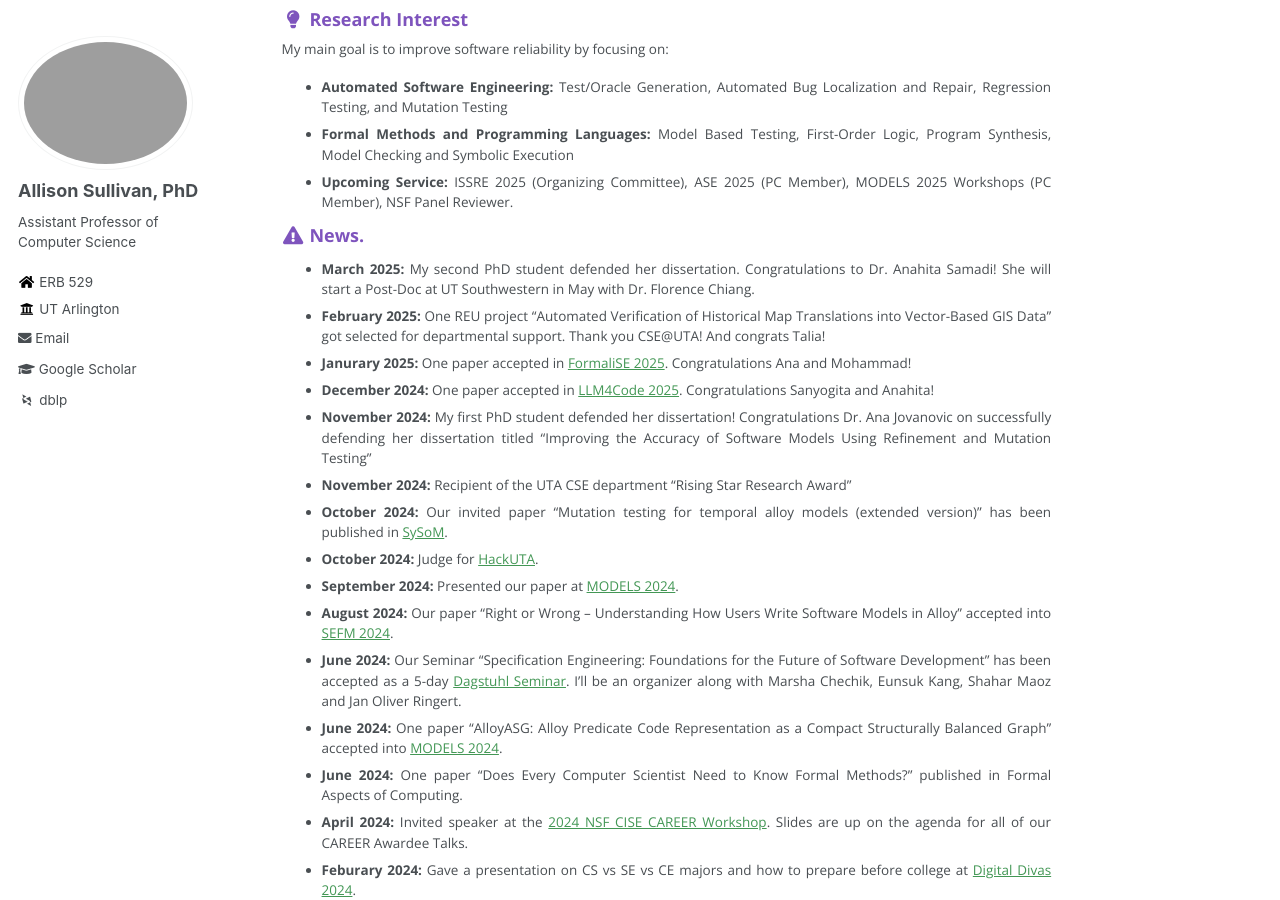
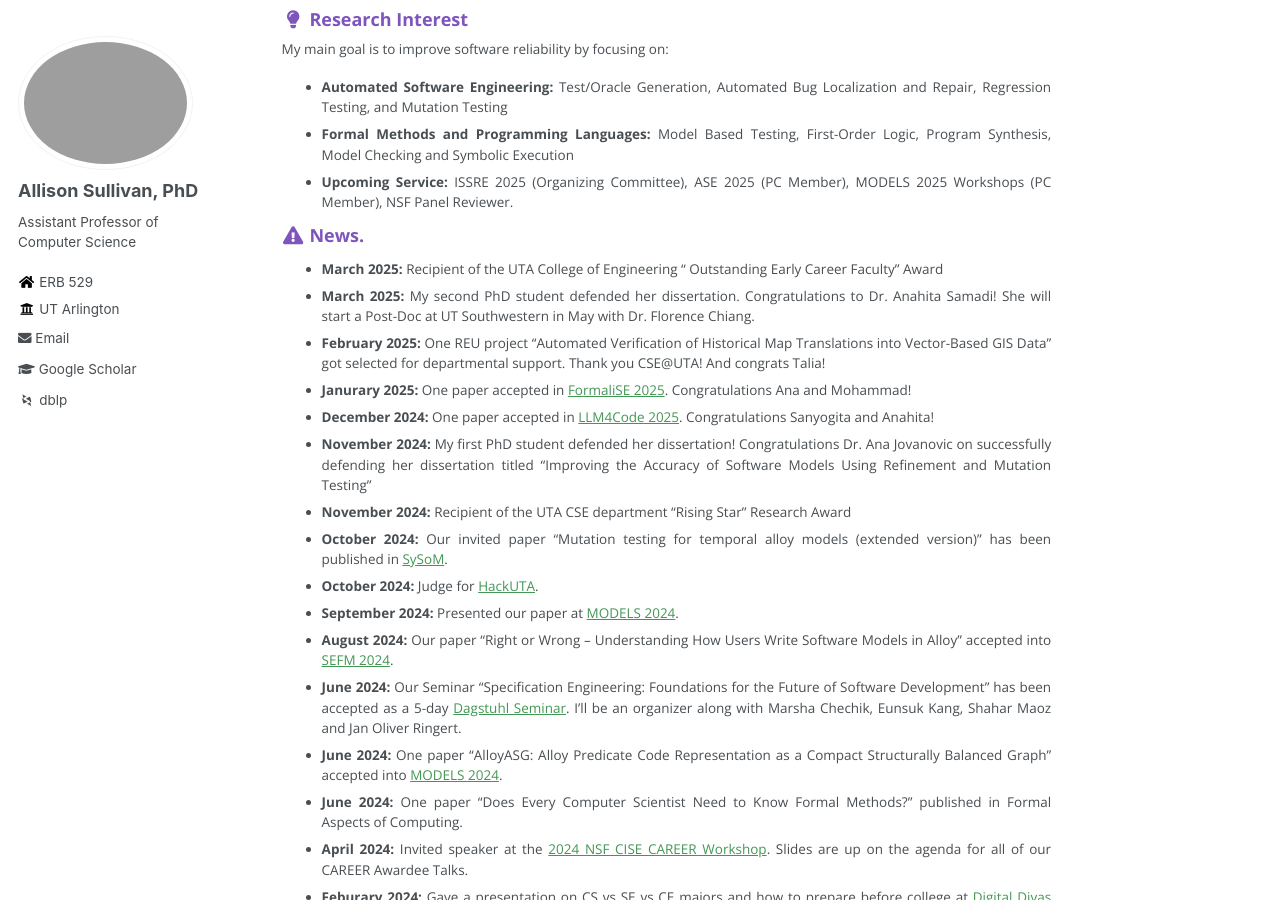
Before and after one commit to Allisonius/allisonius.github.io, a Jekyll site: the page built from _pages/about.md, in a window 1280 px wide and 900 px high, scrolled down 496 px. Built offline with Jekyll 4.4.1, drawn with Linux system fonts in a browser that asks for light colours; some web fonts are replaced.

Commit message:
Update about.md

```diff
--- a/_pages/about.md
+++ b/_pages/about.md
@@ -31,12 +31,13 @@ Checking and Symbolic Execution
 
 ### <i class="fa fa-fw fa-exclamation-triangle" aria-hidden="true"></i> News.
 
+* **March 2025:** Recipient of the UTA College of Engineering " Outstanding Early Career Faculty" Award
 * **March 2025:** My second PhD student defended her dissertation. Congratulations to Dr. Anahita Samadi! She will start a Post-Doc at UT Southwestern in May with Dr. Florence Chiang.
 * **February 2025:** One REU project "Automated Verification of Historical Map Translations into Vector-Based GIS Data" got selected for departmental support. Thank you CSE@UTA! And congrats Talia!
 * **Janurary 2025:** One paper accepted in [FormaliSE 2025](https://conf.researchr.org/home/Formalise-2025). Congratulations Ana and Mohammad!
 * **December 2024:** One paper accepted in [LLM4Code 2025](https://llm4code.github.io/). Congratulations Sanyogita and Anahita!
 * **November 2024:** My first PhD student defended her dissertation! Congratulations Dr. Ana Jovanovic on successfully defending her dissertation titled "Improving the Accuracy of Software Models Using Refinement and Mutation Testing"
-* **November 2024:** Recipient of the UTA CSE department "Rising Star Research Award"
+* **November 2024:** Recipient of the UTA CSE department "Rising Star" Research Award
 * **October 2024:** Our invited paper "Mutation testing for temporal alloy models (extended version)" has been published in [SySoM](https://link.springer.com/article/10.1007/s10270-024-01220-x).
 * **October 2024:** Judge for [HackUTA](https://www.hackuta.org/).
 * **September 2024:** Presented our paper at [MODELS 2024](https://conf.researchr.org/home/models-2024).
```
